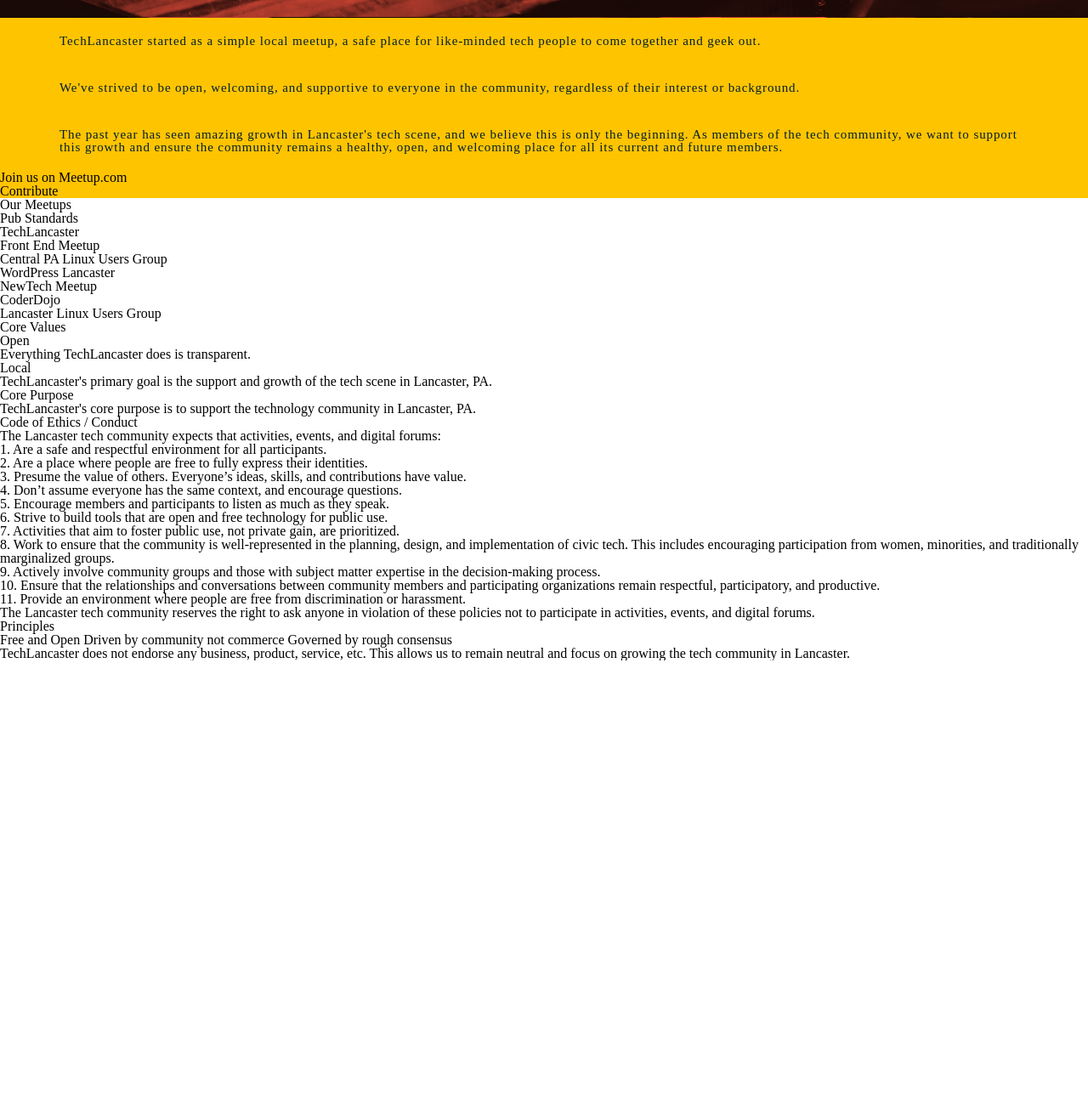
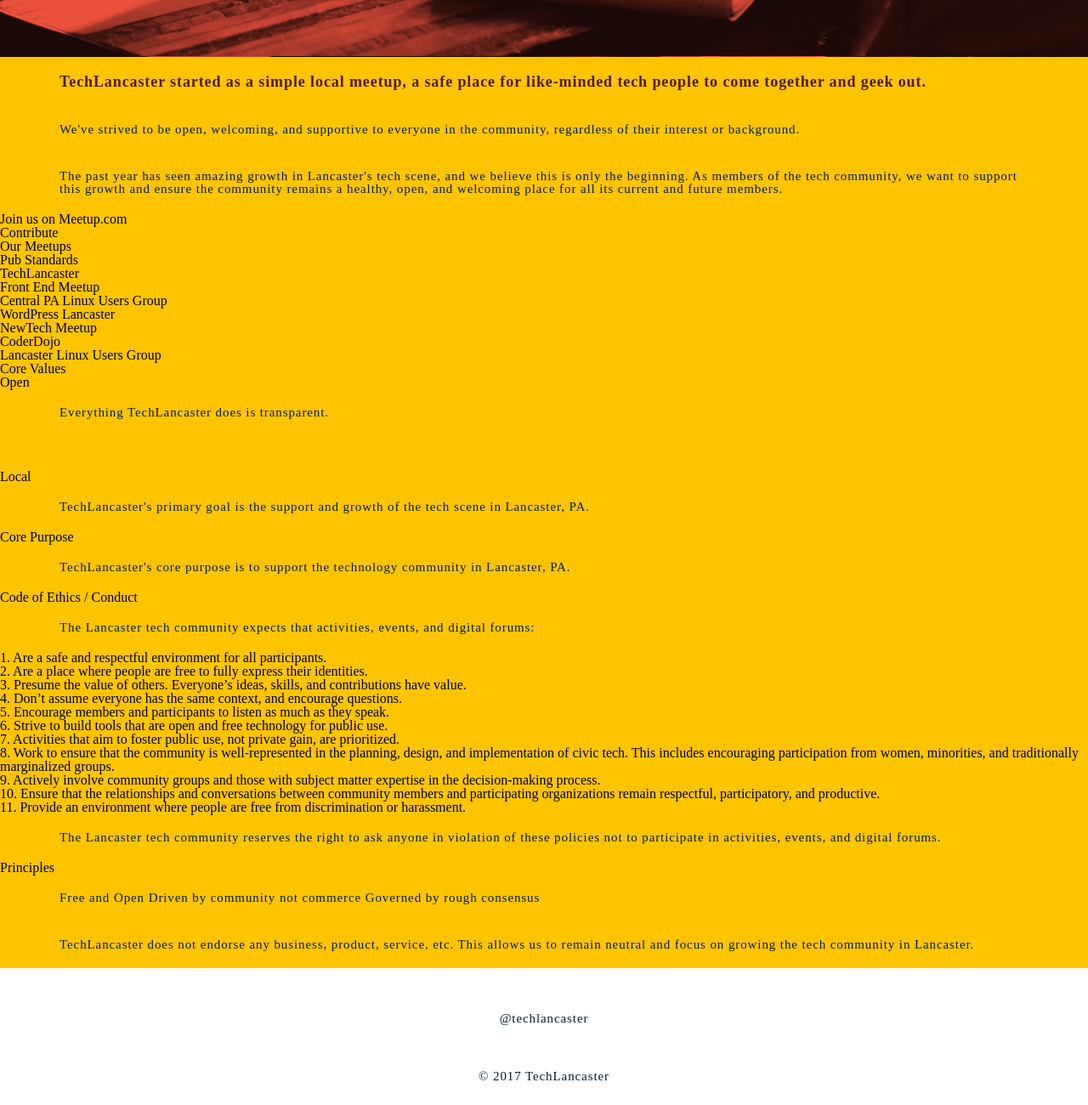
Before and after one commit to cggarcia171/Garcia_Mid-Term, a plain HTML site: page pages/Community.html in a window 1280 px wide. Shown: the part 523-1823 px from the top of the page at 85% size. Before the commit the page ends 1300 px from the top, so only its background shows below. Drawn offline with nearby package versions, Linux system fonts and the light colour scheme; files that its build step writes are made by us from their sources; files whose address does not match are found by name; a web font is replaced by a local one.

Commit message:
Did the footer and worked ahead a little bit.

```diff
--- a/pages/Community.html
+++ b/pages/Community.html
@@ -4,19 +4,24 @@
 <head>
   <meta charset="utf-8">
   <meta name=”viewport” content=”width=device-width, initial-scale=1.0”>
-  <link rel="stylesheet" type="text/css" href="styles/styles.css">
+  <link rel="stylesheet" type="text/css" href="../styles/styles.css">
   <link href="https://fonts.googleapis.com/css?family=Droid+Serif" rel="stylesheet">
-  <title>Community</title>
+  <title>Home</title>
 </head>
 <body>
   <header>
-    <a href="index.html">TECH<span>LANCASTER</span></a>
+    <p>
+      <a href="../index.html">TECH<span>LANCASTER</span></a>
+    </p>
   </header>
   <section class="hero">
-    Lancaster’s Tech Community
+    <h2>
+      Supporting the tech community in Lancaster
+    </h2>
   </section>
   <article>
-    <p>
+    <section>
+      <p class="onep">
         TechLancaster started as a simple local meetup, a safe place for like-minded tech people to come together and geek out.
       </p>
       <p>
@@ -25,7 +30,7 @@
       <p>
         The past year has seen amazing growth in Lancaster's tech scene, and we believe this is only the beginning. As members of the tech community, we want to support this growth and ensure the community remains a healthy, open, and welcoming place for all its current and future members.
       </p>
-  </article>
+    </section>
   <article>
     <div>
       Join us on Meetup.com <!--(links to TechLancaster Meetup page) https://www.meetup.com/techlancaster-->
@@ -141,6 +146,8 @@
       </p>
     </section>
     <footer>
+      <p>&commat;techlancaster</p>
+      <p>&copy; 2017 TechLancaster</p>
     </footer>
   </body>
   </html>
--- /dev/null
+++ b/styles/footer.scss
@@ -0,0 +1,10 @@
+footer{
+  background: white;
+  height: 6.500em;
+  text-align: center;
+  color: $foot;
+  line-height: 28px;
+  padding-top: 25px;
+  font-family: $Lato;
+  letter-spacing: 0.8px;
+}
--- a/styles/styles.scss
+++ b/styles/styles.scss
@@ -3,3 +3,4 @@
 @import "_header";
 @import "_hero";
 @import "_homebody";
+@import "footer";
```
Also changed, not shown: index.html (+2 -0 lines), pages/calendar.html (+2 -0 lines), styles/styles.css, 1 other file. Lines whose indentation alone changed are shown as unchanged.
